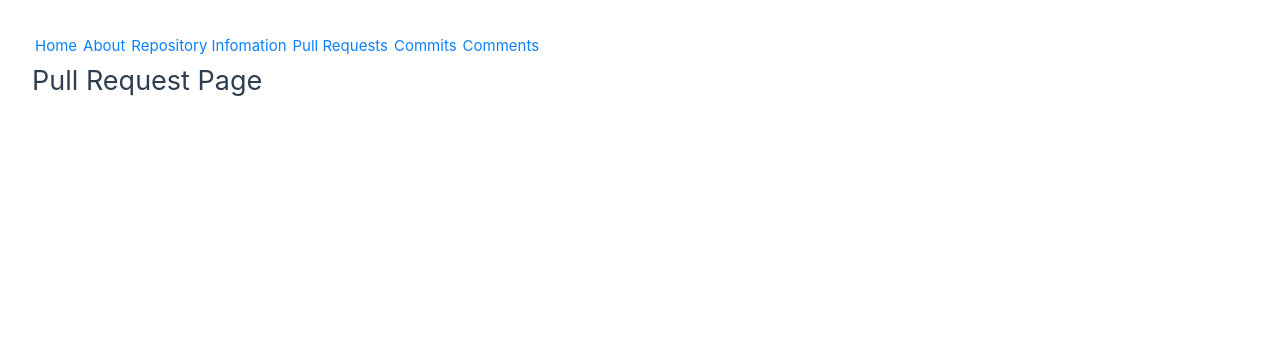
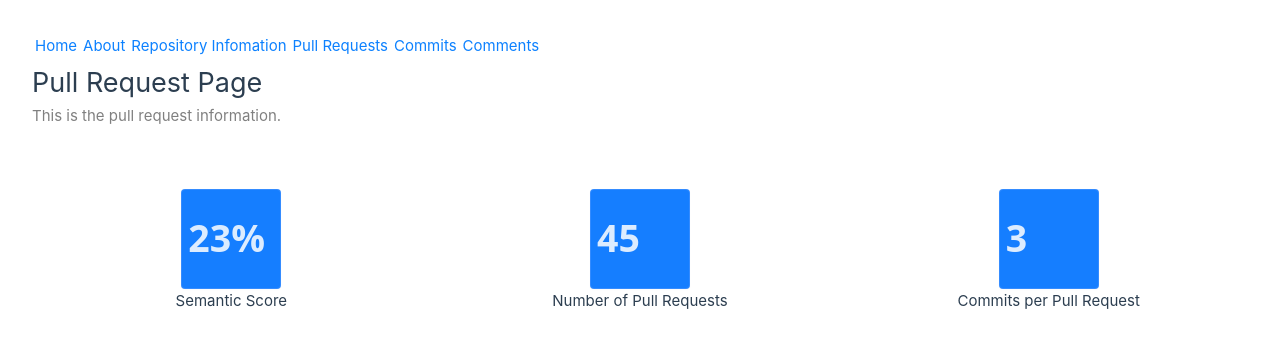
Before and after one commit to EduardoCalvoUribe/GitHubRepositoryAnalysisTool, a Vue app in the folder frontend/: page /prpage in a window 1280 px wide. Shown: the top 348 px of the page. Built offline with nearby package versions, Linux system fonts and the light colour scheme.

Commit message:
The Pull request page has been filled it not does need actual information to be added to the boxces.

```diff
--- a/frontend/src/views/PullRequestPage.vue
+++ b/frontend/src/views/PullRequestPage.vue
@@ -4,14 +4,47 @@
       Pull Request Page
     </div>
   </header>
+  <body>
+    <div style="font-size: 100%; color: grey; margin-bottom: 20px;">
+      This is the pull request information.
+    </div>
+
+    <div class="box-container">
+      <div class="box">
+        <button class="button-6" style="width: 100px; height: 100px; font-size: 250%;">23%</button>
+        <div>Semantic Score</div>
+      </div>
+      <div class="box">
+        <button class="button-6" style="width: 100px; height: 100px; font-size: 250%;">45</button>
+        <div>Number of Pull Requests</div>
+      </div>
+      <div class="box">
+        <button class="button-6" style="width: 100px; height: 100px; font-size: 250%;">3</button>
+        <div>Commits per Pull Request</div>
+      </div>
+    </div>
+  </body>
 </template>
 
-<style>
+<style scoped>
 @media (min-width: 1024px) {
   .about {
     min-height: 100vh;
     display: flex;
     align-items: center;
   }
+  .box-container {
+    display: flex;
+    gap: 10px; /* Space between boxes */
+    justify-content: center; /* Center the boxes horizontally */
+    padding: 20px 0; /* Optional: padding around the container */
+  }
+  .box {
+    flex: 1; /* Each box takes equal space */
+    padding: 20px;
+    background-color: rgb(255, 255, 255);
+    text-align: center;
+    border: 1px solid #ffffff;
+  }
 }
 </style>
```
Lines whose indentation alone changed are shown as unchanged.
